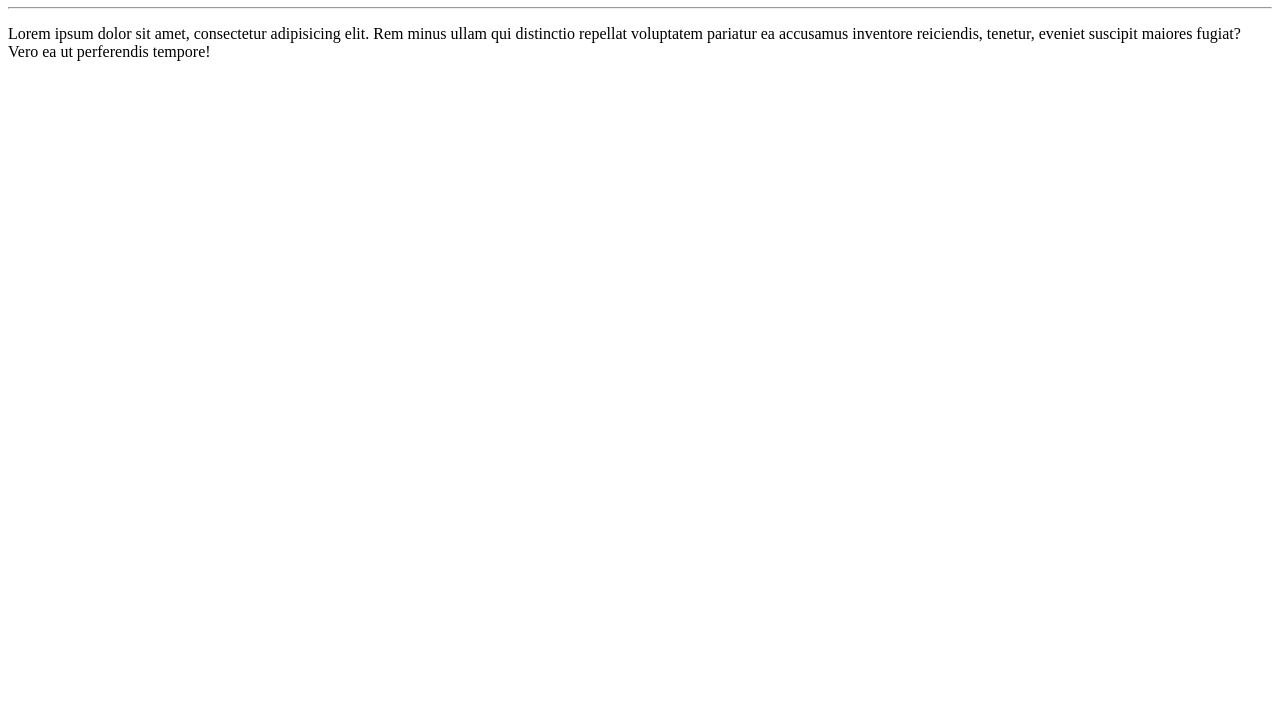
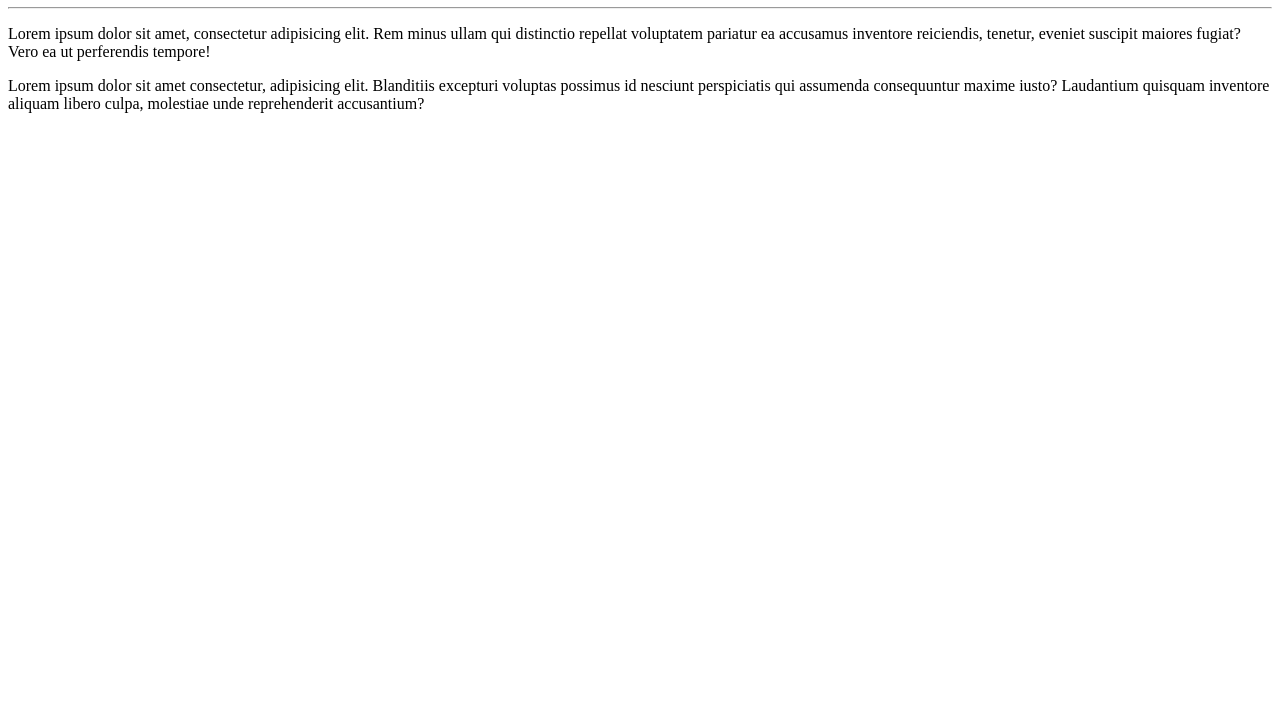
Before and after one commit to RoseDuarte/OlaMundo, a plain HTML site: page site-exemplo/index.html in a window 1280 px wide. Shown: the part 73-800 px from the top of the page. Drawn offline with Linux system fonts and the light colour scheme.

Commit message:
adicionei um parágrafo

```diff
--- a/site-exemplo/index.html
+++ b/site-exemplo/index.html
@@ -12,5 +12,7 @@
 
   <p>Lorem ipsum dolor sit amet, consectetur adipisicing elit. Rem minus ullam qui distinctio repellat voluptatem pariatur ea accusamus inventore reiciendis, tenetur, eveniet suscipit maiores fugiat? Vero ea ut perferendis tempore!</p>
 
+  <p>Lorem ipsum dolor sit amet consectetur, adipisicing elit. Blanditiis excepturi voluptas possimus id nesciunt perspiciatis qui assumenda consequuntur maxime iusto? Laudantium quisquam inventore aliquam libero culpa, molestiae unde reprehenderit accusantium?</p>
+
 </body>
 </html>
```
